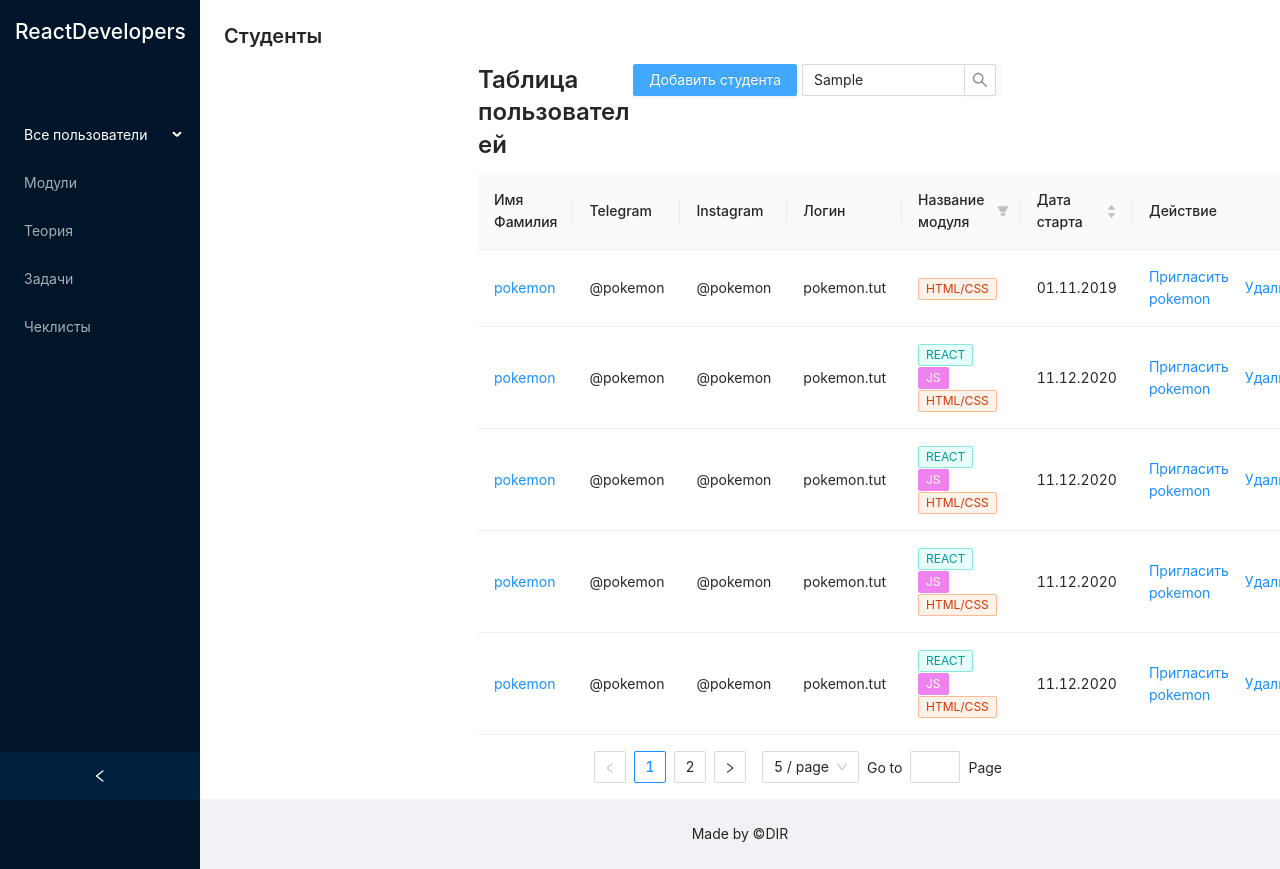
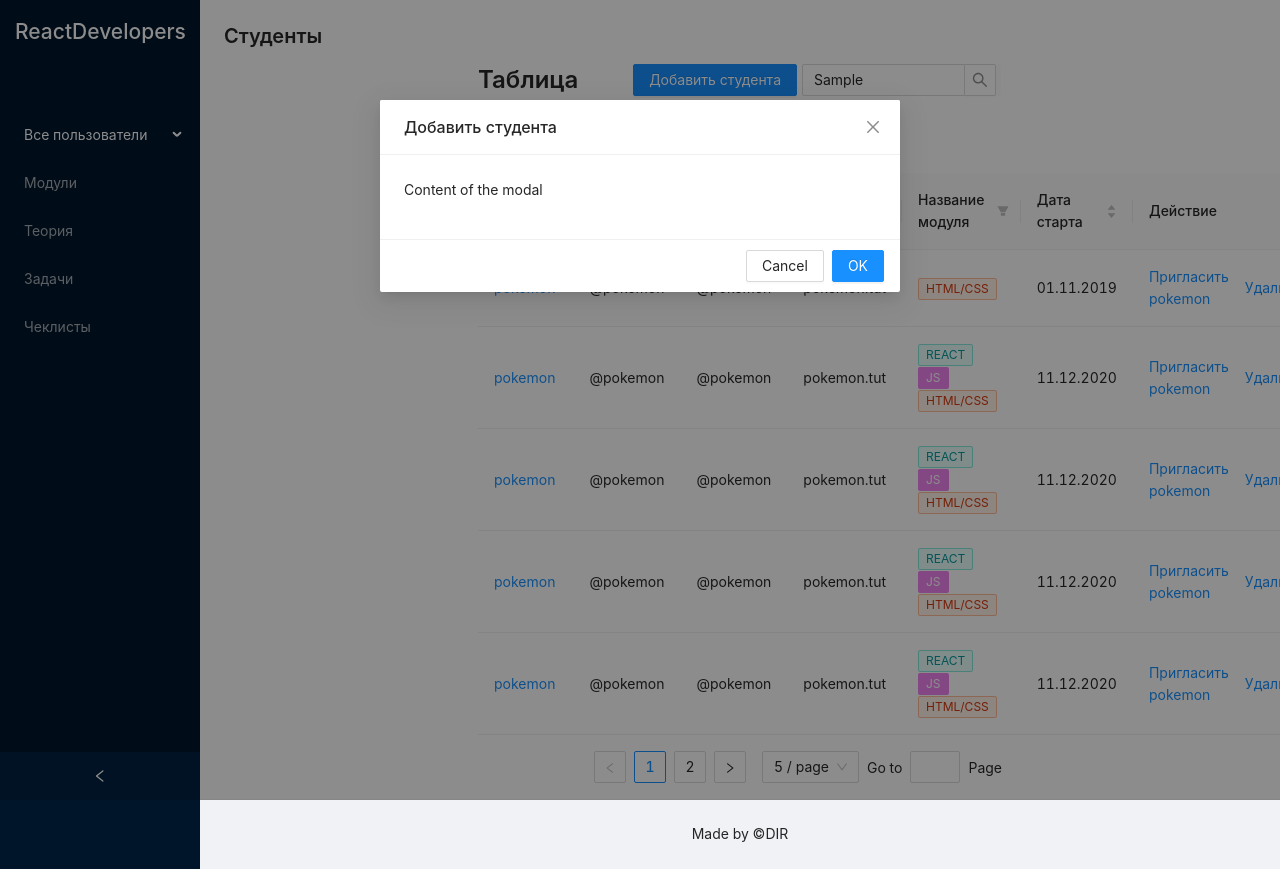
Before and after one commit to DeveloperIgorR/online-school, a React (Create React App) app: page / in a window 1280 px wide. Both pictures are taken after typing "Sample" into the empty fields and a click on the button "Добавить студента". Shown: the top 869 px of the page. Built offline with nearby package versions, Linux system fonts and the light colour scheme.

Commit message:
add modal

```diff
--- a/src/components/MainTable/MainTable.jsx
+++ b/src/components/MainTable/MainTable.jsx
@@ -1,10 +1,13 @@
 import { Table, Tag, Space, Typography, Input, Button} from 'antd'
 import t from './MainTable.module.css'
+import ModalWindow from '../ModalWindow/Modal'
+import { useState } from 'react'
 const { Search } = Input
 
 const MainTable = () => {
 
   const onSearch = value => console.log(value)
+  const [visible, setVisible] = useState(false)
 
   let users = [
     {
@@ -198,12 +201,16 @@ const MainTable = () => {
       <div className={t.top}>
         <Typography.Title level={3}>Таблица пользователей</Typography.Title>
         <div className={t.topRight} >
-        <Button type="primary">Добавить студента</Button>
+        <Button type="primary" onClick={() => setVisible(true)} >Добавить студента</Button>
         <Space direction="vertical">
           <Search placeholder="Поиск" onSearch={onSearch} style={{ width: 200 }} />
         </Space>
         </div>
       </div>
+      <ModalWindow
+      visible={visible}
+      setVisible={setVisible}
+      />
       <Table
         columns={columns}
         dataSource={dataSource}
--- /dev/null
+++ b/src/components/ModalWindow/Modal.jsx
@@ -0,0 +1,38 @@
+import { Modal, Button } from 'antd'
+import { useState } from 'react';
+
+const ModalWindow = ({visible, setVisible}) => {
+
+  const [confirmLoading, setConfirmLoading] = useState(false);
+  const [modalText, setModalText] = useState('Content of the modal');
+
+  const handleOk = () => {
+    setModalText('The modal will be closed after two seconds');
+    setConfirmLoading(true);
+    setTimeout(() => {
+    setVisible(false);
+    setConfirmLoading(false);
+    }, 2000);
+  };
+
+  const handleCancel = () => {
+    console.log('Clicked cancel button');
+    setVisible(false);
+  };
+
+    return (
+        <>
+      <Modal
+        title="Добавить студента"
+        visible={visible}
+        onOk={handleOk}
+        confirmLoading={confirmLoading}
+        onCancel={handleCancel}
+      >
+        <p>{modalText}</p>
+      </Modal>
+    </>
+    )
+}
+
+export default ModalWindow
```
Also changed, not shown: src/components/CreateStudent/CreateStudent.jsx (added, +9 -0 lines).
